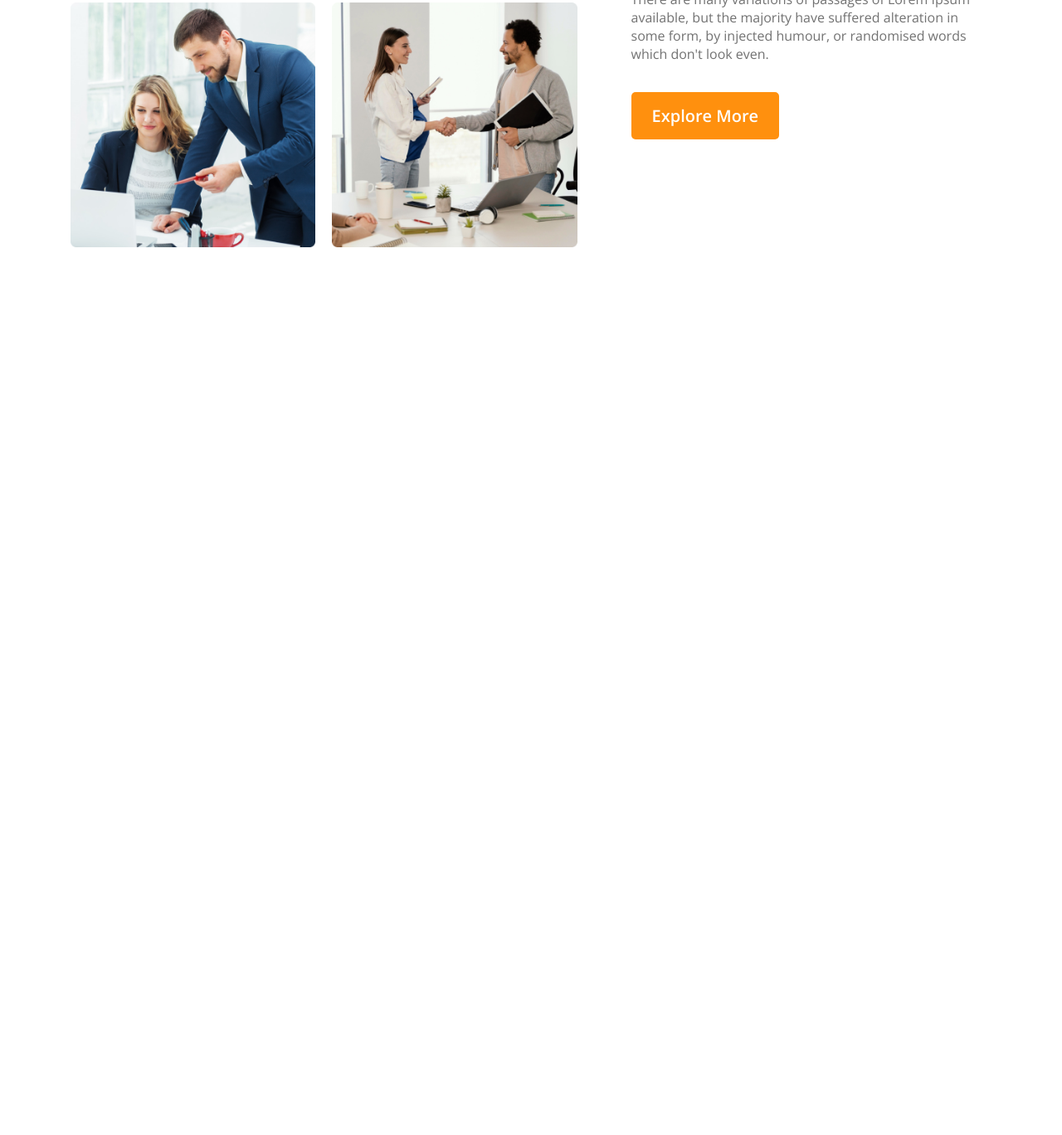
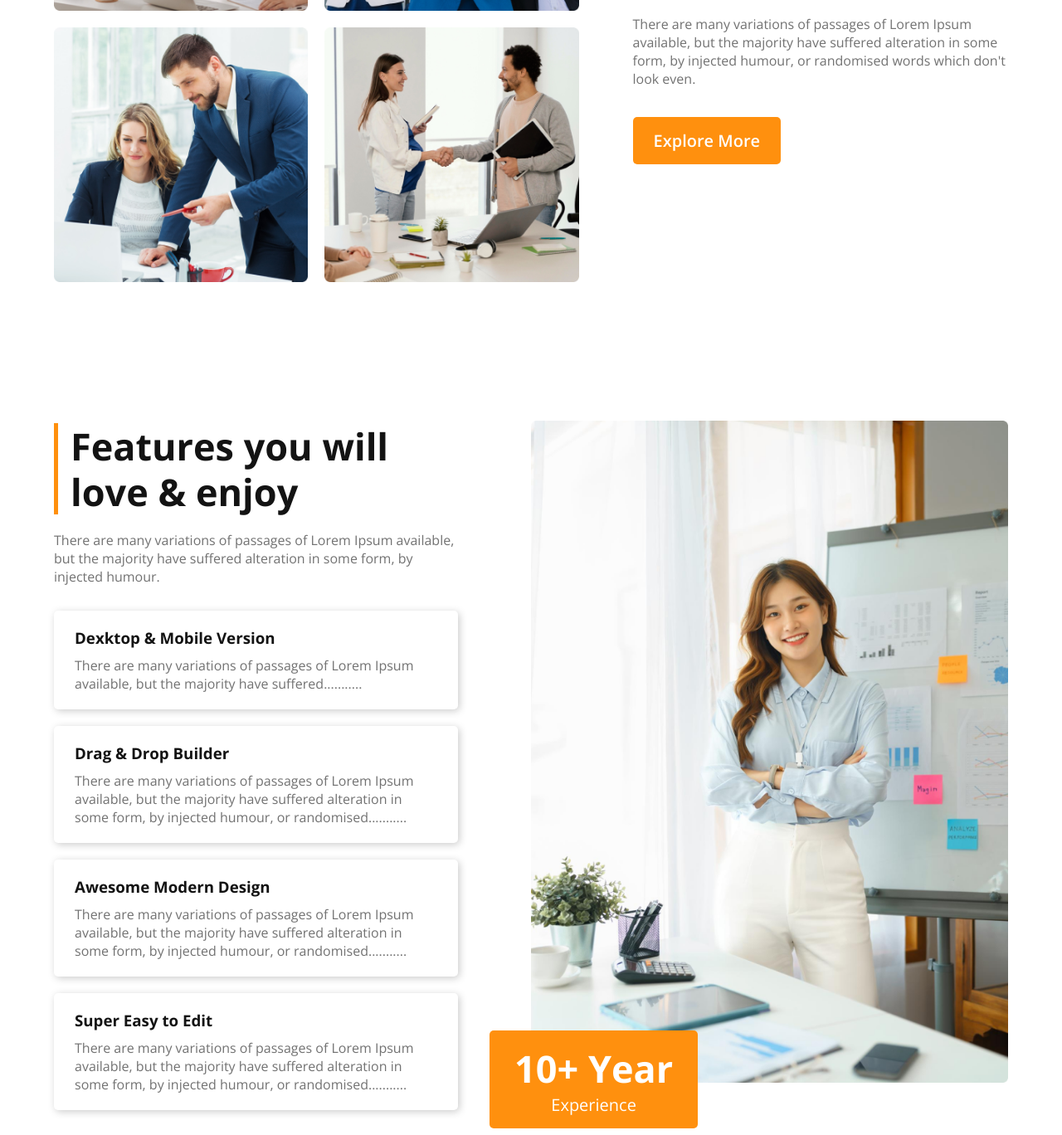
Before and after one commit to webprosen/your-architect, a plain HTML site: page index.html in a window 1280 px wide. Shown: the part 1429-2797 px from the top of the page at 83% size. Before the commit the page ends 1797 px from the top, so only its background shows below. Drawn offline with nearby package versions, Linux system fonts and the light colour scheme.

Commit message:
features section staging

```diff
--- a/assets/responsive.css
+++ b/assets/responsive.css
@@ -11,6 +11,28 @@
         width: 100%;
         padding-left:initial;
         text-align: center;
+    }
+    .features{
+        padding-top: 25px;
+    }
+    .features-title{
+        margin-top: 0px;
+    }
+    .features-left{
+        width: 100%;
+        padding-right: initial;
+
+    }
+    .features-right{
+        width: 100%;
+        text-align: center;
+    }
+    .feaures-label{
+        position: initial;
+        bottom: initial;
+        left: initial;
+        display: block;
+        margin-top: 15px;
     }
 }
 
--- a/assets/style.css
+++ b/assets/style.css
@@ -8,11 +8,13 @@ Common style for all element
     font-family: 'Open Sans', sans-serif;
 }
 .wrapper{
-    max-width: 1140px;
+    max-width: 1180px;
     padding: 0 15px;
     margin: auto;
 }
-
+img{
+    width: 100%;
+}
 
 
 /* --------------
@@ -149,3 +151,71 @@ Header style here
     font-size: 20px;
     font-weight: 600;
 }
+
+
+/* Features section style */
+
+.features{
+    display: flex;
+    flex-wrap: wrap;
+    justify-content: space-between;
+    align-items: center;
+    padding-top: 50px;
+    padding-bottom: 50px;
+}
+.features-title{
+    font-size: 45px;
+    font-weight: bold;
+    line-height: 55px;
+    border-left: 5px solid #FF900E;
+    padding-left: 15px;
+    margin-top: 50px;
+    margin-bottom: 20px;
+    color: #131313;
+}
+.features-des{
+    color: #727272;
+    margin-bottom: 30px;
+}
+.features-left{
+    width: 48%;
+    padding-right: 65px;
+}
+.feature{
+    padding: 20px 25px;
+    margin-bottom: 20px;
+    box-shadow: 2px 2px 10px #ccc;
+    border-radius: 5px;
+}
+.feature-list-title{
+    color: #131313;
+    margin-bottom: 10px;
+}
+.feature-list-des{
+    color: #727272;
+}
+
+
+
+.features-right{
+    width: 50%;
+    position: relative;
+}
+
+.feaures-label{
+    display: inline-block;
+    text-align: center;
+    background: #FF900E;
+    color: #fff;
+    padding: 15px 30px;
+    border-radius: 5px;
+    position: absolute;
+    bottom: -50px;
+    left: -50px;
+}
+.feaures-label h1{
+    font-size: 45px;
+}
+.feaures-label p{
+    font-size: 20px;
+}
--- a/index.html
+++ b/index.html
@@ -70,6 +70,44 @@
             </div>
         </section>
 
+        <section class="features wrapper">
+            <div class="features-left">
+                <div class="features-title">Features you will<br>love & enjoy</div>
+                <div class="features-des">There are many variations of passages of Lorem Ipsum available, but the majority have suffered alteration in some form, by injected humour.</div>
+
+                <div class="features-list">
+                    <div class="feature">
+                        <h3 class="feature-list-title">Dexktop & Mobile Version</h3>
+                        <p class="feature-list-des">There are many variations of passages of Lorem Ipsum available, but the majority have suffered...........</p>
+                    </div>
+                    <div class="feature">
+                        <h3 class="feature-list-title">Drag & Drop Builder</h3>
+                        <p class="feature-list-des">There are many variations of passages of Lorem Ipsum available, but the majority have suffered alteration in some form, by injected humour, or randomised...........</p>
+                    </div>
+                    <div class="feature">
+                        <h3 class="feature-list-title">Awesome Modern Design</h3>
+                        <p class="feature-list-des">There are many variations of passages of Lorem Ipsum available, but the majority have suffered alteration in some form, by injected humour, or randomised...........</p>
+                    </div>
+                    <div class="feature">
+                        <h3 class="feature-list-title">Super Easy to Edit</h3>
+                        <p class="feature-list-des">There are many variations of passages of Lorem Ipsum available, but the majority have suffered alteration in some form, by injected humour, or randomised...........</p>
+                    </div>
+                </div>
+            </div>
+            <div class="features-right">
+
+                <div class="features-image">
+                    <img src="images/architect.png" alt="Architect">
+                </div>
+
+                <div class="feaures-label">
+                    <h1>10+ Year</h1>
+                    <p>Experience</p>
+                </div>
+
+            </div>
+        </section>
+
     </main>
 
 
```
